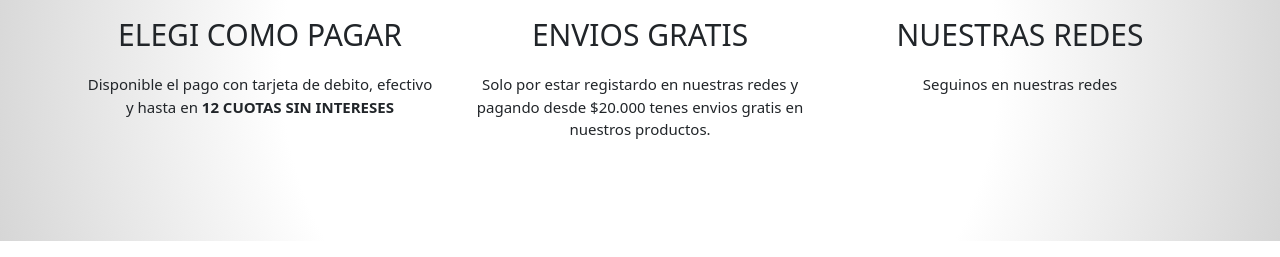
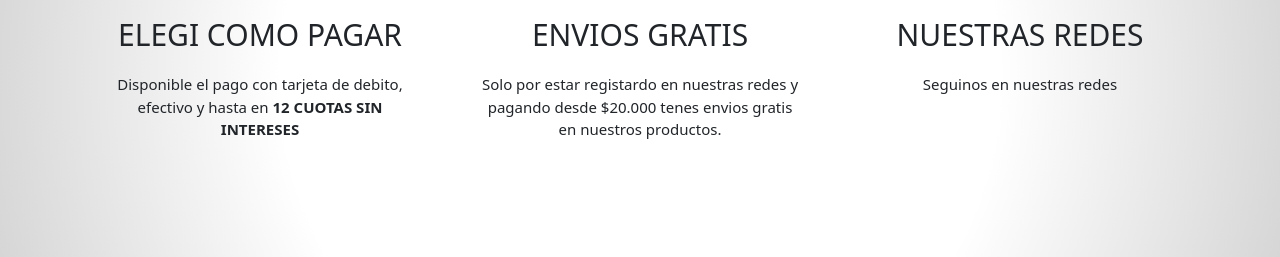
Before and after one commit to nachoamoroso24/TerceraPreEntrega, a website: page pages/support.html in a window 1280 px wide. Shown: the part 1385-1642 px from the top of the page. Drawn offline with nearby package versions, Linux system fonts and the light colour scheme.

Commit message:
Cambios PreEntrega Final

```diff
--- a/assets/styles/scss/_responsive.scss
+++ b/assets/styles/scss/_responsive.scss
@@ -91,7 +91,7 @@
   }
  }
 
- @media (max-width: 367px) {
+ @media (max-width: 378px) {
    .card {
      &.blue, &.violet, &.black, &.block.shadow {
        width: 8.5rem;
--- a/pages/support.html
+++ b/pages/support.html
@@ -88,20 +88,20 @@
   <footer class="footer-shadow">
     <div class="container-xl text-center">
       <div class="row">
-        <div class="col">
+        <div class="col footer-row">
           <i class="fa fa-credit-card-alt" aria-hidden="true"></i>
           <h2 class="text-center">ELEGI COMO PAGAR</h2>
           <p class="footer-text">Disponible el pago con tarjeta
             de debito, efectivo y hasta en <strong>12 CUOTAS SIN INTERESES</strong></p>
         </div>
-        <div class="col">
+        <div class="col footer-row">
           <i class="fa fa-car" aria-hidden="true"></i>
           <h2 class="text-center">ENVIOS GRATIS</h2>
           <p class="footer-text">Solo por estar registardo en nuestras redes
             y pagando desde $20.000 tenes envios gratis en nuestros
             productos.</p>
         </div>
-        <div class="col">
+        <div class="col footer-row">
           <i class="fa fa-instagram" aria-hidden="true"></i>
           <h2 class="text-center">NUESTRAS REDES</h2>
           <p class="footer-text">Seguinos en nuestras redes</p>
```
Also changed, not shown: pages/login.html (+3 -3 lines), assets/styles/css/style.css.
